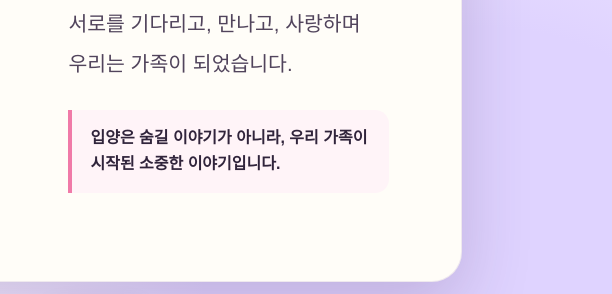
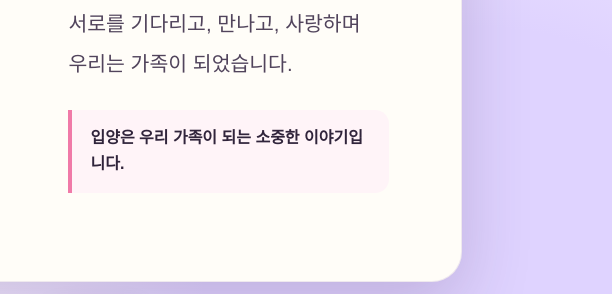
Before and after one commit to t01062266147-commits/my-first-app, a plain HTML site: page index.html in a window 1280 px wide. Shown: the part 492-786 px from the top of the page, 668-1280 px from the left. Drawn offline with Linux system fonts and the light colour scheme.

Commit message:
첫 장 입양 문구 수정단

```diff
--- a/index.html
+++ b/index.html
@@ -62,7 +62,7 @@
     <section class="book">
       <article class="page active" style="--c1:#ffd8e8;--c2:#c9b4ff">
         <div class="art cover-art"><img class="cover-image" src="og-image.png" alt="따뜻한 집 앞에서 손을 맞잡은 가족을 그린 입양동화책 표지"></div>
-        <div class="words"><p class="eyebrow">공개입양가족 동화</p><h1>너를 만나러<br>가는 길</h1><p class="story">가족은 꼭 닮아서 되는 걸까요?<br>서로를 기다리고, 만나고, 사랑하며<br>우리는 가족이 되었습니다.</p><p class="note">입양은 숨길 이야기가 아니라, 우리 가족이 시작된 소중한 이야기입니다.</p></div>
+        <div class="words"><p class="eyebrow">공개입양가족 동화</p><h1>너를 만나러<br>가는 길</h1><p class="story">가족은 꼭 닮아서 되는 걸까요?<br>서로를 기다리고, 만나고, 사랑하며<br>우리는 가족이 되었습니다.</p><p class="note">입양은 우리 가족이 되는 소중한 이야기입니다.</p></div>
       </article>
       <article class="page" style="--c1:#bfe9ff;--c2:#d8c7ff">
         <div class="art"><div class="sparkles"></div><div class="scene" aria-hidden="true">🌙✨</div></div>
```
